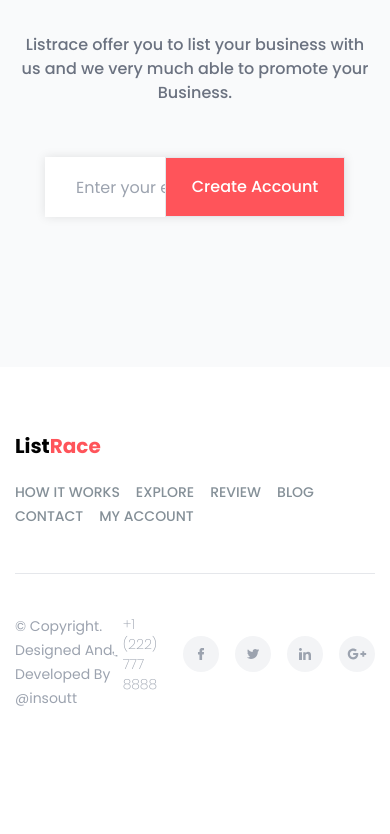
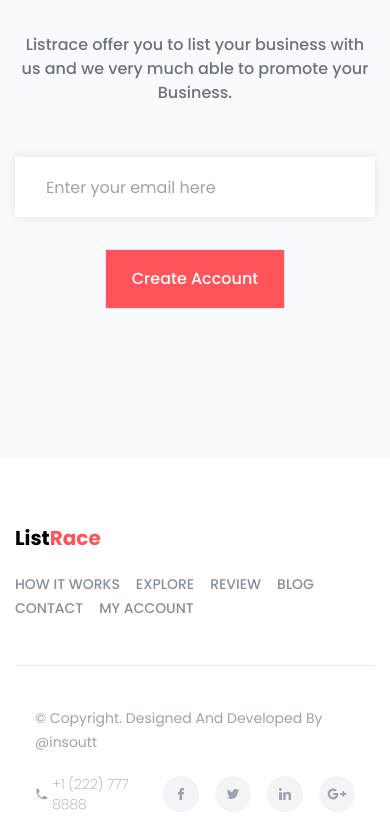
Before and after one commit to insoutt/listrace, a Next.js app: page / in a window 390 px wide. Shown: the part 10970-11804 px from the top of the page. Before the commit the page ends 11720 px from the top, so only its background shows below. Built offline with nearby package versions, Linux system fonts and the light colour scheme; no server answers.

Commit message:
Fix responsive

```diff
--- a/src/components/footer.tsx
+++ b/src/components/footer.tsx
@@ -64,13 +64,13 @@ const Footer = () => {
         </div>
       </div>
 
-      <div className="py-10 border-t grid grid-cols-12 text-gray-400 space-x-4">
-        <div className="col-span-5">
+      <div className="p-5 border-t grid grid-cols-1 sm:grid-cols-12 text-gray-400 sm:space-x-4">
+        <div className="col-span-5 mt-5">
           <p className="text-sm leading-6">
             © Copyright. Designed And Developed By <a className="hover:text-primary duration-300" href="https://www.linkedin.com/in/elvis-betancourt/">@insoutt</a>
           </p>
         </div>
-        <div className="col-start-7 col-end-13">
+        <div className="sm:col-start-7 sm:col-end-13 mt-5">
           <ul className="flex items-center justify-end space-x-4">
             <li>
               <a href="tel:+12227776565" className="flex items-center space-x-1 hover:text-primary duration-300">
--- a/src/components/sections/contact.tsx
+++ b/src/components/sections/contact.tsx
@@ -31,7 +31,7 @@ const Contact = () => {
         </div>
 
         <div className="flex justify-center">
-          <form className="relative" onSubmit={event => {
+          <form className="relative flex flex-wrap justify-center" onSubmit={event => {
             event.preventDefault();
             submit();
           }}>
@@ -41,12 +41,12 @@ const Contact = () => {
               type="text"
               placeholder="Enter your email here"
               name="email"
-              className="h-15 w-75 sm:w-[630px] pl-[30px] border border-white focus:outline-none shadow-sm hover:shadow-lg duration-500"
+              className="h-15 w-full sm:w-[630px] pl-[30px] border border-white focus:outline-none shadow-sm hover:shadow-lg duration-500"
             />
             <button onClick={event => {
               event.preventDefault();
               submit();
-            }} disabled={isLoading} className="h-15 border bg-primary text-white py-2 w-[180px] hover:bg-red-500 absolute top-0 right-0 font-[500] disabled:opacity-75" type="submit">
+            }} disabled={isLoading} className="h-15 border bg-primary text-white py-2 w-[180px] hover:bg-red-500 relative sm:absolute top-0 right-0 font-[500] disabled:opacity-75 mt-8 sm:mt-0" type="submit">
               {isLoading ? 'Creating Account...' : 'Create Account'}
             </button>
           </form>
```
